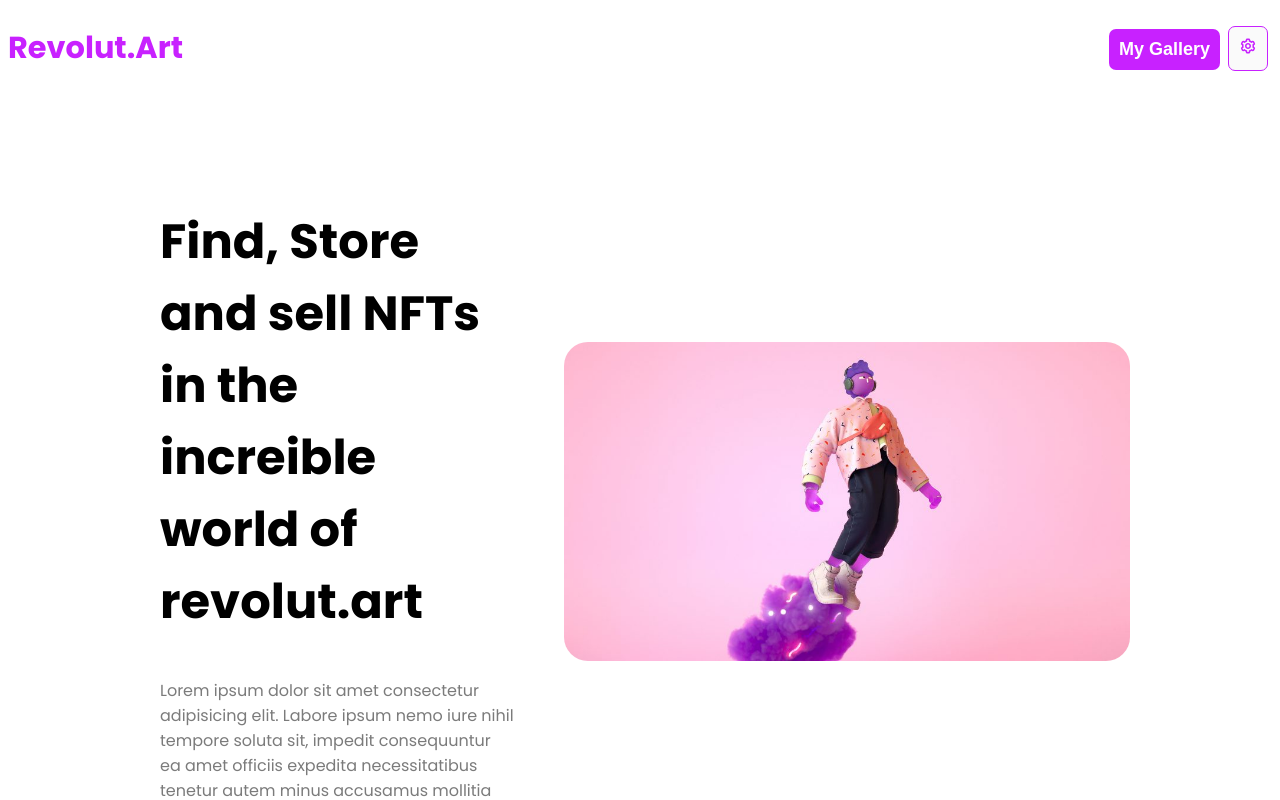
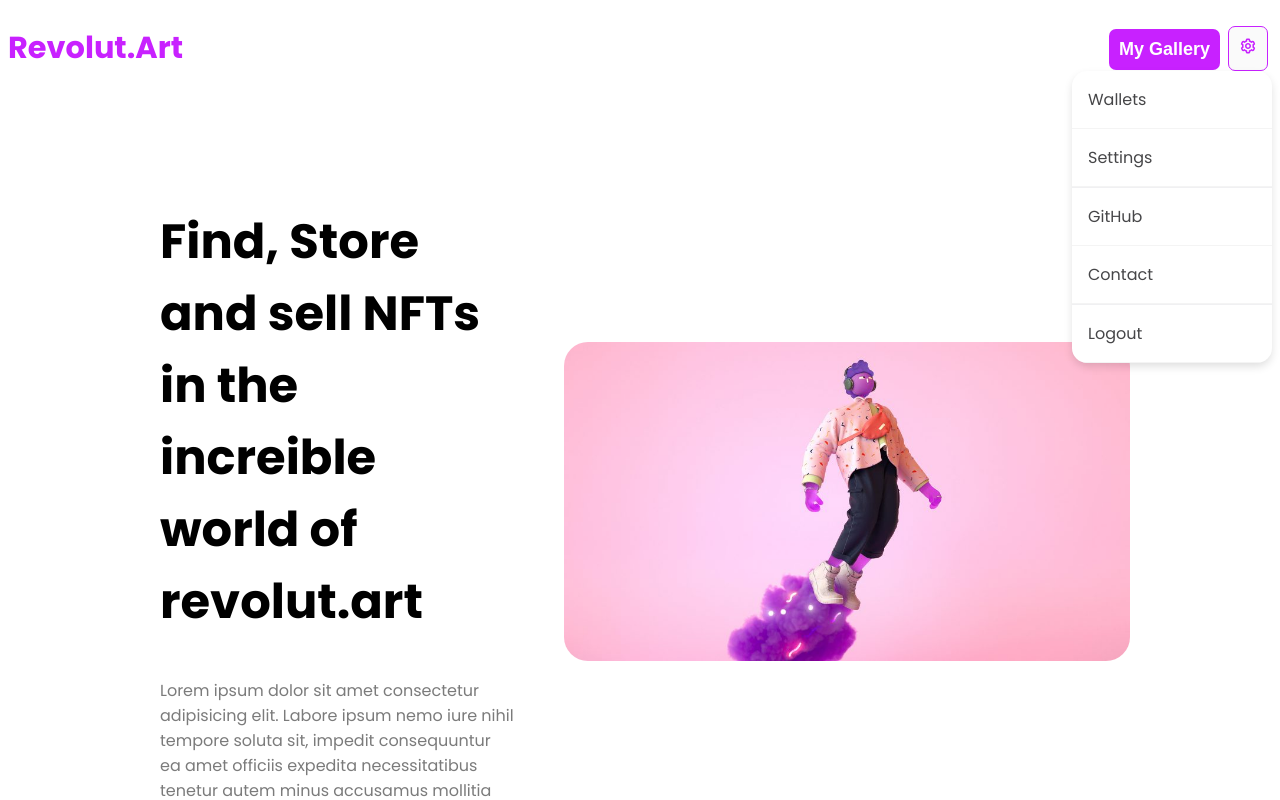
Before and after one commit to dcgx/nbok.art, a Next.js app: page / in a window 1280 px wide. Both pictures are taken after a click on the button 1248 px from the left and 48 px from the top of the page. Shown: the top 800 px of the page. Built offline with nearby package versions, Linux system fonts and the light colour scheme.

Commit message:
feat(front): :sparkles: add dropdown

```diff
--- a/src/components/Button.tsx
+++ b/src/components/Button.tsx
@@ -5,13 +5,13 @@ interface ButtonProps {
   children?: ReactNode
   primary?: boolean
   secondary?: boolean
+  onClick?: () => void
 }
 
 const StyledButton = styled.button<ButtonProps>`
   font-family: sans-serif;
   color: ${props => props.primary ? '#fff' : '#c821ff'};
   background: ${(props) => (props.primary ? '#c821ff' : '#fafafa')};
-
   font-size: 18px;
   font-weight: 700;
   padding: 10px;
@@ -24,11 +24,15 @@ const StyledButton = styled.button<ButtonProps>`
   }
 `
 
-const Button = ({ children, primary = true, secondary = false}: ButtonProps) => {
+const Button = ({ children, primary = true, secondary = false, onClick}: ButtonProps) => {
   if(secondary) primary = false
 
+  const handleClick = () => {
+    onClick && onClick()
+  }
+
   return (
-    <StyledButton primary={primary} secondary={secondary}>
+    <StyledButton onClick={handleClick} primary={primary} secondary={secondary}>
       {children}
     </StyledButton>
   )
--- /dev/null
+++ b/src/components/Dropdown.tsx
@@ -0,0 +1,23 @@
+import { ScriptProps } from 'next/script'
+import React, { ReactNode } from 'react'
+import styled from 'styled-components'
+
+const Wrapper = styled.div`
+  position: absolute;
+  top: 100%;
+  right: 0px;
+  background: #fff;
+  z-index: 10;
+  box-shadow: rgb(0 0 0 / 14%) 0px 4px 10px -1px;
+  min-width: 200px;
+  border-radius: 15px;
+  display: flex;
+  flex-direction: column;
+  overflow: hidden;
+`
+
+const Dropdown = ({ children }: ScriptProps) => {
+  return <Wrapper>{children}</Wrapper>
+}
+
+export default Dropdown
--- /dev/null
+++ b/src/components/DropdownLink.tsx
@@ -0,0 +1,23 @@
+import { ScriptProps } from 'next/script'
+import React, { ReactNode } from 'react'
+import styled from 'styled-components'
+
+const Wrapper = styled.a`
+  align-items: center;
+  color: rgb(70, 70, 72);
+  text-decoration: none;
+  display: flex;
+  padding: 1rem;
+  border-bottom: 1px solid rgb(244, 244, 244);
+
+  &:hover {
+    background: #f0efef;
+    cursor: pointer;
+  }
+`
+
+const DropdownLink = ({ children }: ScriptProps) => {
+  return <Wrapper>{children}</Wrapper>
+}
+
+export default DropdownLink
--- /dev/null
+++ b/src/components/Separator.tsx
@@ -0,0 +1,14 @@
+import React from 'react'
+import styled from 'styled-components'
+
+const Wrapper = styled.div`
+  width: 100%;
+  background: rgb(240, 240, 242);
+  height: 1px;
+`
+
+const Separator = () => {
+  return <Wrapper></Wrapper>
+}
+
+export default Separator
--- a/src/layouts/components/header.tsx
+++ b/src/layouts/components/header.tsx
@@ -1,6 +1,10 @@
 import styled from 'styled-components'
 import { BiCog } from 'react-icons/bi'
 import Button from '../../components/Button'
+import Dropdown from '../../components/Dropdown'
+import { useState } from 'react'
+import DropdownLink from '../../components/DropdownLink'
+import Separator from '../../components/Separator'
 const StyledHeader = styled.header`
   display: flex;
   align-items: center;
@@ -25,17 +29,31 @@ const StyledHeader = styled.header`
 `
 
 const Header = () => {
+  const [dropdownActive, setDropwdownActive] = useState(false)
+
   return (
     <StyledHeader>
       <div className="logo">
         <span>Revolut.Art</span>
       </div>
 
-      <div>
+      <div className="relative">
         <Button>My Gallery</Button>
-        <Button secondary>
+        <Button onClick={() => setDropwdownActive(!dropdownActive)} secondary>
           <BiCog />
         </Button>
+
+        {dropdownActive && (
+          <Dropdown>
+            <DropdownLink>Wallets</DropdownLink>
+            <DropdownLink>Settings</DropdownLink>
+            <Separator></Separator>
+            <DropdownLink>GitHub</DropdownLink>
+            <DropdownLink>Contact</DropdownLink>
+            <Separator></Separator>
+            <DropdownLink>Logout</DropdownLink>
+          </Dropdown>
+        )}
       </div>
     </StyledHeader>
   )
--- a/src/styles/global.ts
+++ b/src/styles/global.ts
@@ -27,6 +27,10 @@ const GlobalStyle = createGlobalStyle`
         font-size: 1rem;
         font-weight: 300;
     }
+
+    .relative {
+        position: relative !important;
+    }
     ${variables}
 `
 
```
